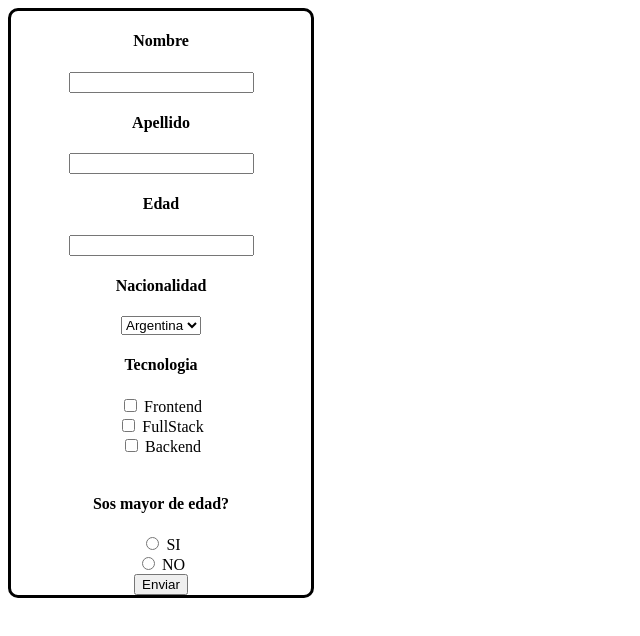
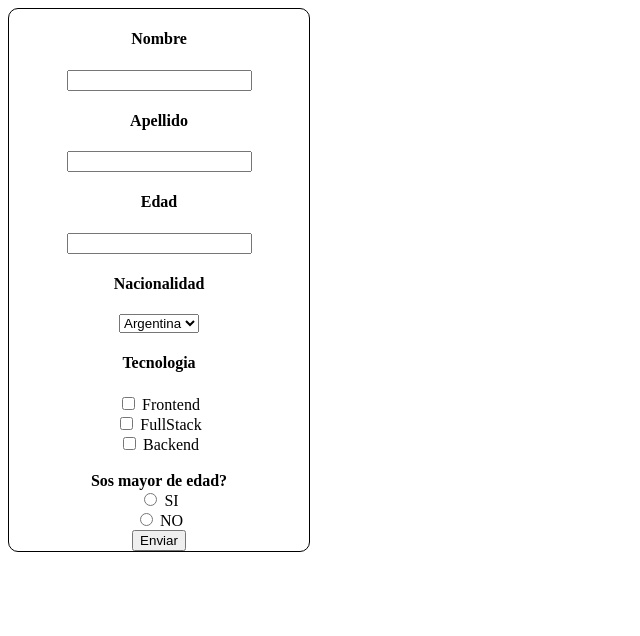
Before and after one commit to IvanJLopez/courseIT-Practicas, a plain HTML site: page practica-formulario.html in a window 1280 px wide. Shown: the whole page, without its empty margins (0-640 px from the left). Drawn offline with Linux system fonts and the light colour scheme.

Commit message:
achique 2 pixeles el recuadro

```diff
--- a/practica-formulario.html
+++ b/practica-formulario.html
@@ -7,7 +7,7 @@
     <title>Fortmulario</title>
 </head>
 
-<body style="width: 300px; border: 3px solid; text-align: center; background-color: white; border-radius: 10px;">
+<body style="width: 300px; border: 1px solid; text-align: center; background-color: white; border-radius: 10px;">
     <form action="">
         <label>
             <h4>Nombre</h4>
@@ -25,8 +25,9 @@
         </label>
 
         <label>
+
             <h4>Nacionalidad</h4>
-                <select name="Nacionalidad">
+                <select  name="Nacionalidad">
                 <option value="ARG">Argentina</option>
                 <option value="CHI">Chile</option>
                 <option value="BR">Brasil</option>
@@ -51,7 +52,7 @@
         <br>
 
         <label for="">
-            <h4>Sos mayor de edad?</h4>
+            <strong>Sos mayor de edad?</strong><br>
             <input type="radio" name="edad" value="si" >
             SI
             <br>
```
